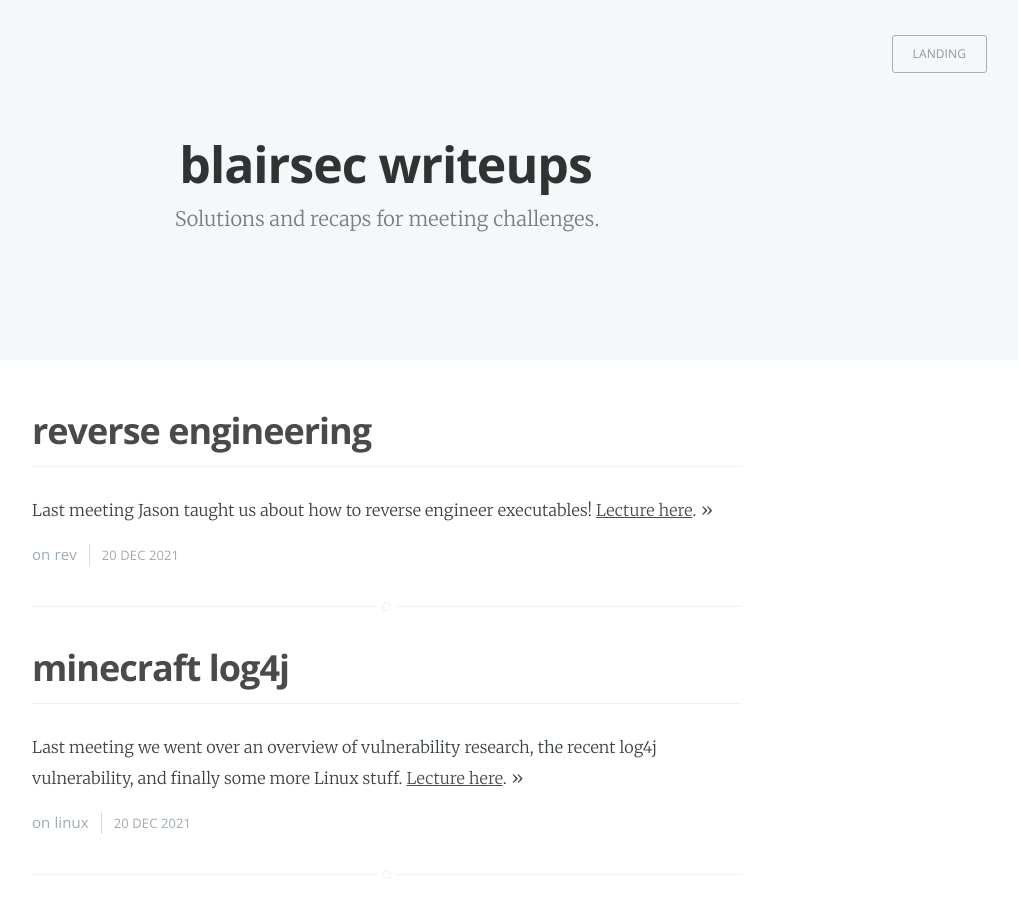
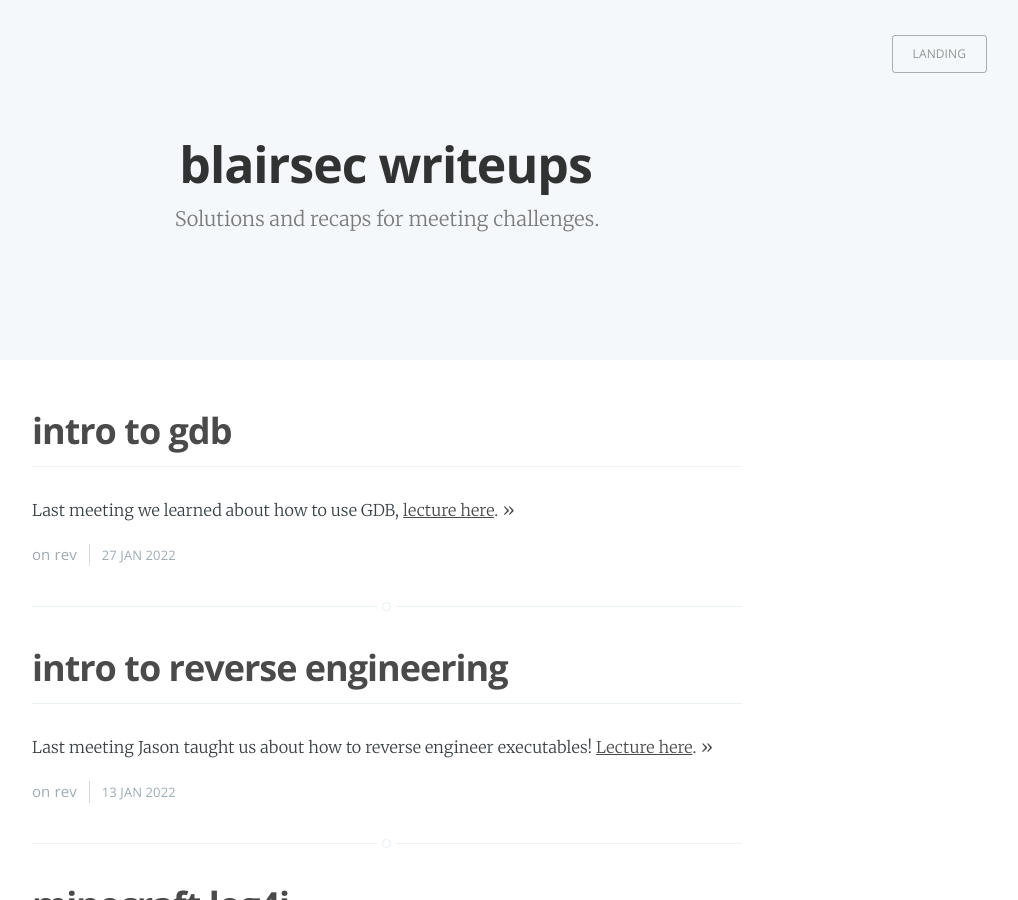
Before and after one commit to blairsec/writeups, a Jekyll site: the page built from index.html, in a window 1280 px wide and 900 px high. Shown: the whole window, without its empty margins (253-1271 px from the left). Built offline with Jekyll 4.4.1, drawn with Linux system fonts in a browser that asks for light colours; the list of posts is cut into pages by our own code; some of the changed lines change nothing that is shown.

Commit message:
intro to gdb

````diff
--- a/_posts/2022-01-13-intro-rev.md
+++ b/_posts/2022-01-13-intro-rev.md
@@ -1,7 +1,7 @@
 ---
 layout: post
-title:  "reverse engineering"
-date:   2021-12-20
+title:  "intro to reverse engineering"
+date:   2022-1-13
 categories: rev
 ---
 
--- /dev/null
+++ b/_posts/2022-01-27-intro-gdb.md
@@ -0,0 +1,112 @@
+---
+layout: post
+title:  "intro to gdb"
+date:   2022-1-27
+categories: rev
+---
+
+Last meeting we learned about how to use GDB, [lecture here](https://docs.google.com/presentation/d/1wO8tdnAo7hTpga3Zo35ex5-iu0Mcd7Q6vfEq4duQi2c/edit#slide=id.p).
+
+There were two challenges, which were compiled differently ([`gdb_demo`](#gdb-demo) and [`gdb_demo_harder`](#gdb-demo-harder)).
+
+### gdb demo
+
+You can start gdb by running the command `gdb gdb_demo` in the `/cybersec/rev/gdb_demo` directory.
+
+Let's take a look at the main function:
+
+```
+gef➤  disass main
+Dump of assembler code for function main:
+   0x000000000040136d <+0>:     push   rbp
+   0x000000000040136e <+1>:     mov    rbp,rsp
+   0x0000000000401371 <+4>:     sub    rsp,0x140
+   0x0000000000401378 <+11>:    lea    rax,[rip+0xc85]        # 0x402004
+   0x000000000040137f <+18>:    mov    rdi,rax
+   0x0000000000401382 <+21>:    call   0x401030 <puts@plt>
+   0x0000000000401387 <+26>:    mov    rdx,QWORD PTR [rip+0x2cb2]        # 0x404040 <stdin@GLIBC_2.2.5>
+   0x000000000040138e <+33>:    lea    rax,[rbp-0x110]
+   0x0000000000401395 <+40>:    mov    esi,0x100
+   0x000000000040139a <+45>:    mov    rdi,rax
+   0x000000000040139d <+48>:    call   0x401050 <fgets@plt>
+   0x00000000004013a2 <+53>:    lea    rax,[rbp-0x110]
+   0x00000000004013a9 <+60>:    lea    rdx,[rip+0xc60]        # 0x402010
+   0x00000000004013b0 <+67>:    mov    rsi,rdx
+   0x00000000004013b3 <+70>:    mov    rdi,rax
+   0x00000000004013b6 <+73>:    call   0x401040 <strcspn@plt>
+   0x00000000004013bb <+78>:    mov    BYTE PTR [rbp+rax*1-0x110],0x0
+   0x00000000004013c3 <+86>:    movabs rax,0xd0ab00da1433ce15
+   0x00000000004013cd <+96>:    movabs rdx,0x1ce6c3b971c298e5
+   0x00000000004013d7 <+106>:   mov    QWORD PTR [rbp-0x140],rax
+   0x00000000004013de <+113>:   mov    QWORD PTR [rbp-0x138],rdx
+   0x00000000004013e5 <+120>:   movabs rax,0x7de75c7e8fa44d19
+   0x00000000004013ef <+130>:   movabs rdx,0x7812867cdce6c5c
+   0x00000000004013f9 <+140>:   mov    QWORD PTR [rbp-0x130],rax
+   0x0000000000401400 <+147>:   mov    QWORD PTR [rbp-0x128],rdx
+   0x0000000000401407 <+154>:   mov    BYTE PTR [rbp-0x120],0x0
+   0x000000000040140e <+161>:   lea    rax,[rbp-0x140]
+   0x0000000000401415 <+168>:   mov    rsi,rax
+   0x0000000000401418 <+171>:   mov    edi,0x20
+   0x000000000040141d <+176>:   call   0x4012e9 <decrypt>
+   0x0000000000401422 <+181>:   mov    DWORD PTR [rbp-0x4],0x0
+   0x0000000000401429 <+188>:   jmp    0x401469 <main+252>
+   0x000000000040142b <+190>:   mov    eax,DWORD PTR [rbp-0x4]
+   0x000000000040142e <+193>:   cdqe
+   0x0000000000401430 <+195>:   movzx  eax,BYTE PTR [rbp+rax*1-0x110]
+   0x0000000000401438 <+203>:   movsx  edx,al
+   0x000000000040143b <+206>:   mov    eax,DWORD PTR [rbp-0x4]
+   0x000000000040143e <+209>:   cdqe
+   0x0000000000401440 <+211>:   movzx  eax,BYTE PTR [rbp+rax*1-0x140]
+   0x0000000000401448 <+219>:   movzx  eax,al
+   0x000000000040144b <+222>:   cmp    edx,eax
+   0x000000000040144d <+224>:   je     0x401465 <main+248>
+   0x000000000040144f <+226>:   lea    rax,[rip+0xbbc]        # 0x402012
+   0x0000000000401456 <+233>:   mov    rdi,rax
+   0x0000000000401459 <+236>:   call   0x401030 <puts@plt>
+   0x000000000040145e <+241>:   mov    eax,0x1
+   0x0000000000401463 <+246>:   jmp    0x401483 <main+278>
+   0x0000000000401465 <+248>:   add    DWORD PTR [rbp-0x4],0x1
+   0x0000000000401469 <+252>:   cmp    DWORD PTR [rbp-0x4],0x20
+   0x000000000040146d <+256>:   jle    0x40142b <main+190>
+   0x000000000040146f <+258>:   lea    rax,[rip+0xbb1]        # 0x402027
+   0x0000000000401476 <+265>:   mov    rdi,rax
+   0x0000000000401479 <+268>:   call   0x401030 <puts@plt>
+   0x000000000040147e <+273>:   mov    eax,0x0
+   0x0000000000401483 <+278>:   leave
+   0x0000000000401484 <+279>:   ret
+End of assembler dump.
+```
+
+At `main+176`, there is a call to a "decrypt" function, but our input is not being used in the call to it. So the decrypt function is probably going to be somewhat related to the flag. We can break at `main+181` by typing in `break * 0x0000000000401422` or with `break * main+181`. Note that this challenge was compiled without PIE enabled, so that means we can break directly at the address (`0x0000000000401422`) and not worry about it changing between runs.
+
+When we run the program with `r` and we get to the breakpoint we set, we can see the flag in the registers! Due to how Jason wrote this code it was conveniently located at the end of the stack frame.
+
+![registers.png](/writeups/assets/images/01-27-22/registers.png)
+
+Flag: `flag{reading_your_mind_with_gdb}`
+
+### gdb demo harder
+
+Now, our executable has a couple of changes. First, there are no debug symbols. This means we can't `break *main+<whatever>` or even `disass main` because when compiling, those names were thrown out. Now they are all just memory addresses.
+
+Second, PIE is enabled. This means that memory addresses for instructions are relative only to each other, and are loaded at a random base every run. GDB can partially solve this by always loading the binary at some fixed address, typically with a bunch of `0x55555555`s at the beginning, like `0x0000555555554000`. This can be toggled with the command `set disable-randomization [on/off]` with GEF.
+
+Not gonna lie I don't really know if this is the best way to do it but this is how I did it.
+
+I first ran the program with `r`. The program waits for input so I decided to hit `ctrl-c` to interrupt the program. Because the program is reading input, I know that at some point the actual code has a call to a function that reads input. So if I interrupt and get a backtrace with `bt`, I can probably figure out where the calling function is:
+
+![backtrace.png](/writeups/assets/images/01-27-22/backtrace.png)
+
+In this case, `0x00005555555550b4` looks pretty promising. It was entered into by `__libc_start_main`, which happens to be the function that calls the `main` function in executables that use libc, which is pretty much everything.
+
+Taking a look at the raw instructions starting from `0x00005555555550b4`, it looks kind of like the `gdb demo` program we did earlier. Playing around with `ni` and `si` leads to the conclusion that `call   0x555555555360` calls the `decrypt` function and right after the flag is on the stack. So we want to break at `0x5555555550f3`.
+
+Sure enough, our flag is there:
+
+![registers2.png](/writeups/assets/images/01-27-22/registers2.png)
+
+Flag: `flag{reading_your_mind_with_gdb}`
+
+Note that the flags are the same because the code compiled for the program is literally the exact same, but the two were compiled differently.
+
+See you at the next meeting!
````
Also changed, not shown: assets/images/01-27-22/backtrace.png (added), assets/images/01-27-22/registers.png (added), assets/images/01-27-22/registers2.png (added).
